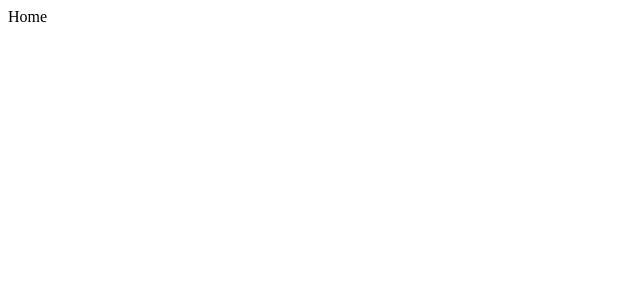
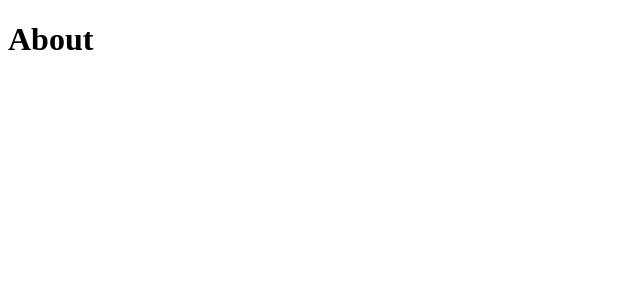
Before and after one commit to ghigbie/bitprice, a Next.js app: page / in a window 1280 px wide. Shown: the top 300 px of the page, without its empty margins (0-640 px from the left). Built offline with nearby package versions, Linux system fonts and the light colour scheme.

Commit message:
Fix components

```diff
--- a/pages/index.jsx
+++ b/pages/index.jsx
@@ -1 +1,7 @@
-export default () => (<div>Home</div>);
+const Index = () => (
+    <div>
+        <h1>About</h1>
+    </div>
+);
+
+export default Index;
```
Also changed, not shown: pages/about.jsx (+7 -1 lines).
